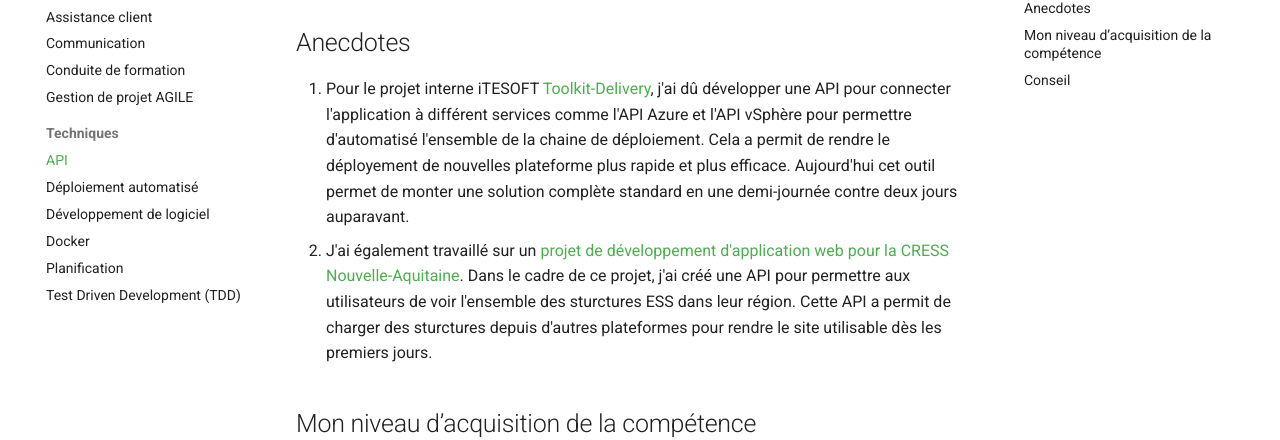
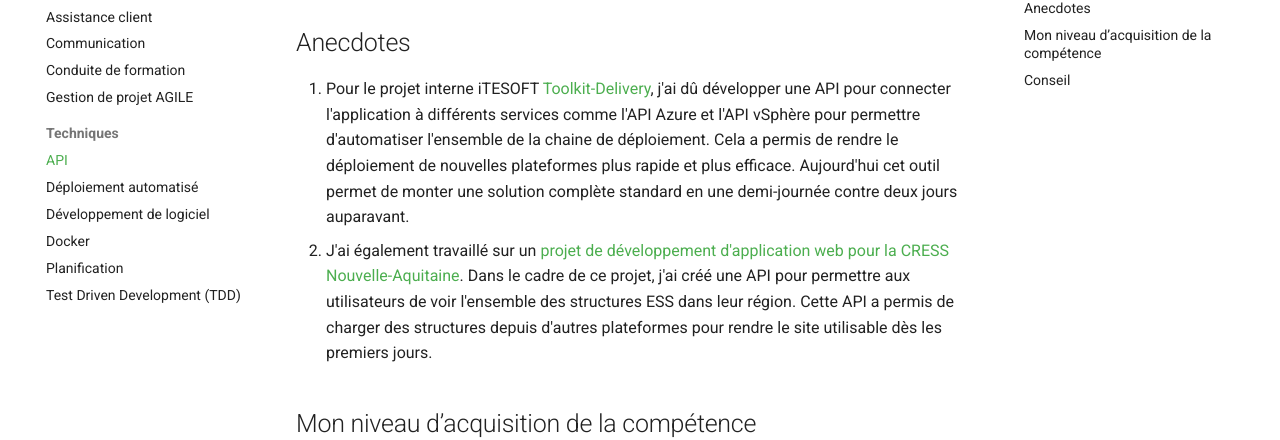
Before and after one commit to lucnicolas/portfolio, an MkDocs documentation site: the page built from docs/mes-compétences/Techniques/api.md, in a window 1280 px wide and 900 px high, scrolled down 1670 px. Shown: the part 181-621 px from the top of the window. Built offline with MkDocs 1.6.1 and Material for MkDocs 9.7.7, drawn with Linux system fonts in a browser that asks for light colours.

```diff
--- a/docs/mes-compétences/Techniques/api.md
+++ b/docs/mes-compétences/Techniques/api.md
@@ -28,8 +28,8 @@ La popularité de langages de codage plus simples tels que Python a permis à pl
 
 ## Anecdotes
 
-1. Pour le projet interne iTESOFT [Toolkit-Delivery](../../../mes-réalisations/toolkit-delivery), j'ai dû développer une API pour connecter l'application à différent services comme l'API Azure et l'API vSphère pour permettre d'automatisé l'ensemble de la chaine de déploiement. Cela a permit de rendre le déployement de nouvelles plateforme plus rapide et plus efficace. Aujourd'hui cet outil permet de monter une solution complète standard en une demi-journée contre deux jours auparavant.
-2. J'ai également travaillé sur un [projet de développement d'application web pour la CRESS Nouvelle-Aquitaine](../../../mes-réalisations/essentiel). Dans le cadre de ce projet, j'ai créé une API pour permettre aux utilisateurs de voir l'ensemble des sturctures ESS dans leur région. Cette API a permit de charger des sturctures depuis d'autres plateformes pour rendre le site utilisable dès les premiers jours.
+1. Pour le projet interne iTESOFT [Toolkit-Delivery](../../../mes-réalisations/toolkit-delivery), j'ai dû développer une API pour connecter l'application à différents services comme l'API Azure et l'API vSphère pour permettre d'automatiser l'ensemble de la chaine de déploiement. Cela a permis de rendre le déploiement de nouvelles plateformes plus rapide et plus efficace. Aujourd'hui cet outil permet de monter une solution complète standard en une demi-journée contre deux jours auparavant.
+2. J'ai également travaillé sur un [projet de développement d'application web pour la CRESS Nouvelle-Aquitaine](../../../mes-réalisations/essentiel). Dans le cadre de ce projet, j'ai créé une API pour permettre aux utilisateurs de voir l'ensemble des structures ESS dans leur région. Cette API a permis de charger des structures depuis d'autres plateformes pour rendre le site utilisable dès les premiers jours.
 
 ## Mon niveau d’acquisition de la compétence
 
@@ -41,4 +41,4 @@ Mon conseil pour les professionnels qui cherchent à maîtriser les APIs est de
 
 Pour aller plus loin :
 
-- ["RESTful API Design - Tips and Tricks"](https://betterprogramming.pub/restful-api-design-tips-and-tricks-31a0f71e6d8f) de BetterProgramming : Cet article propose des conseils pour la conception d'API RESTful efficaces. Il aborde notamment les bonnes pratiques de conception et de documentation, ainsi que les stratégies pour gérer les erreurs et les versions de l'API.
+- ["RESTful API Design - Tips and Tricks"](https://betterprogramming.pub/restful-api-design-tips-and-tricks-31a0f71e6d8f){:target="_blank"} de BetterProgramming : Cet article propose des conseils pour la conception d'API RESTful efficaces. Il aborde notamment les bonnes pratiques de conception et de documentation, ainsi que les stratégies pour gérer les erreurs et les versions de l'API.
```
Also changed, not shown: docs/index.md (+7 -7 lines), docs/mes-compétences/Techniques/docker.md (+5 -5 lines), docs/mes-compétences/Techniques/test-driven-development.md (+2 -2 lines), docs/mes-réalisations/pingscore.md (+7 -7 lines), docs/mes-réalisations/toolkit-delivery.md (+1 -1 lines).
